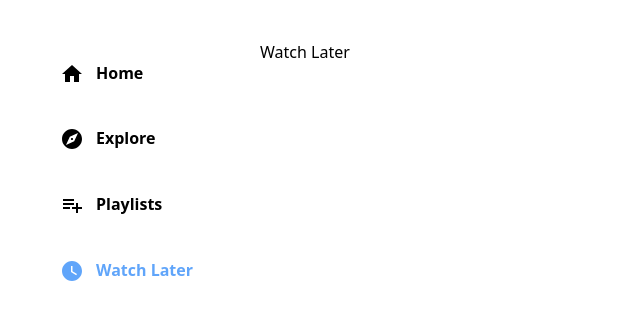
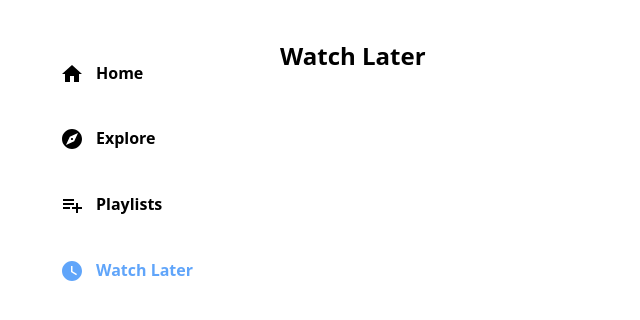
Before and after one commit to niharika-kesarwani/MCR-9, a React (Vite) app: page /watchLater in a window 1280 px wide. Shown: the top 320 px of the page, without its empty margins (0-640 px from the left). Built offline with nearby package versions, Linux system fonts and the light colour scheme.

Commit message:
feat: add watch later page

```diff
--- a/src/pages/WatchLater.jsx
+++ b/src/pages/WatchLater.jsx
@@ -1,3 +1,21 @@
+import { VideoCard } from "../components/VideoCard";
+import { useVideos } from "../main";
+
 export const WatchLater = () => {
-  return <div>Watch Later</div>;
+  const {
+    videos: { allVideos },
+  } = useVideos();
+
+  const watchLaterVideos = allVideos?.filter(({ watchLater }) => watchLater);
+
+  return (
+    <div className="flex flex-col gap-5 px-5">
+      <div className="text-2xl font-bold">Watch Later</div>
+      <div className="flex flex-wrap gap-5">
+        {watchLaterVideos?.map((video) => (
+          <VideoCard video={video} key={video._id} />
+        ))}
+      </div>
+    </div>
+  );
 };
```
